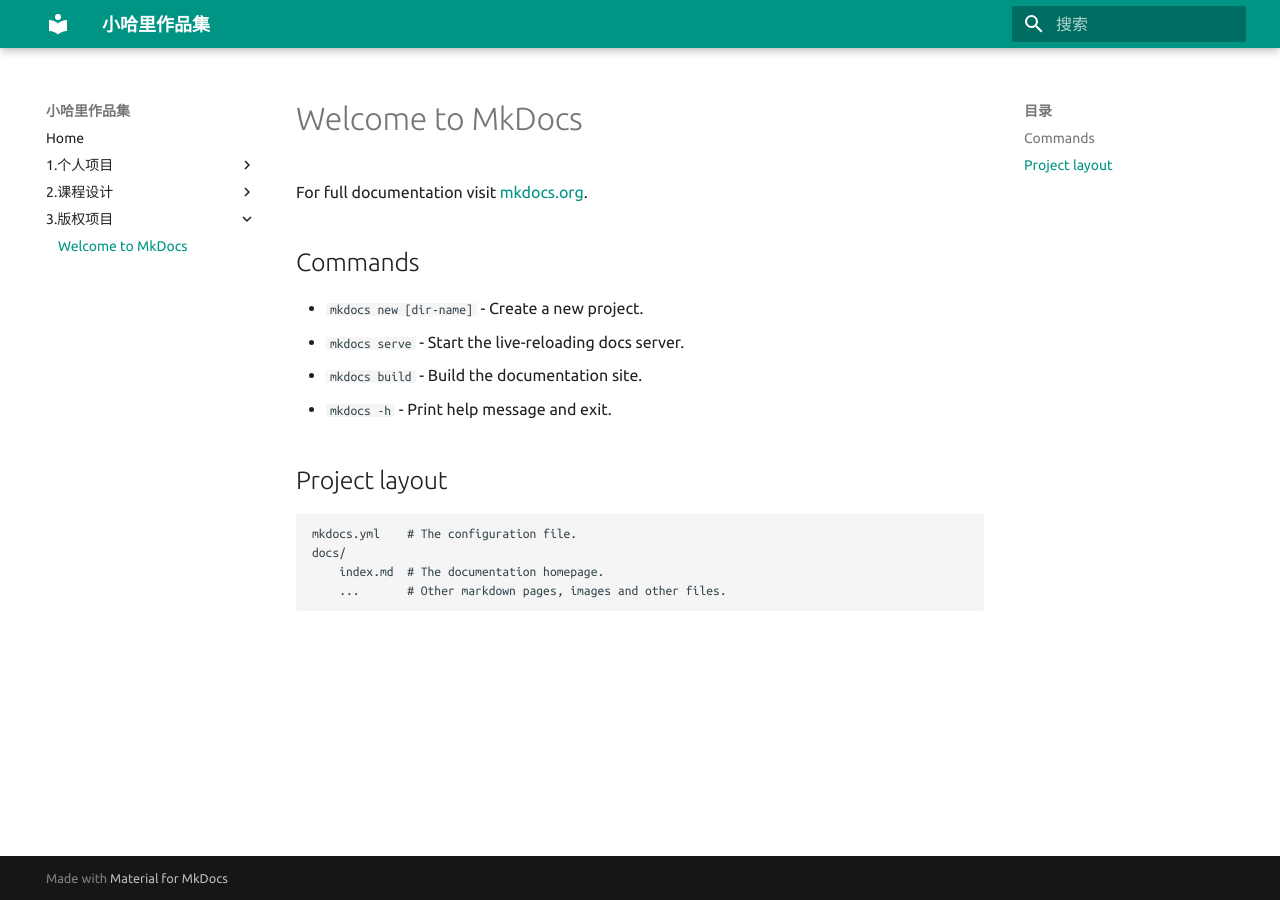
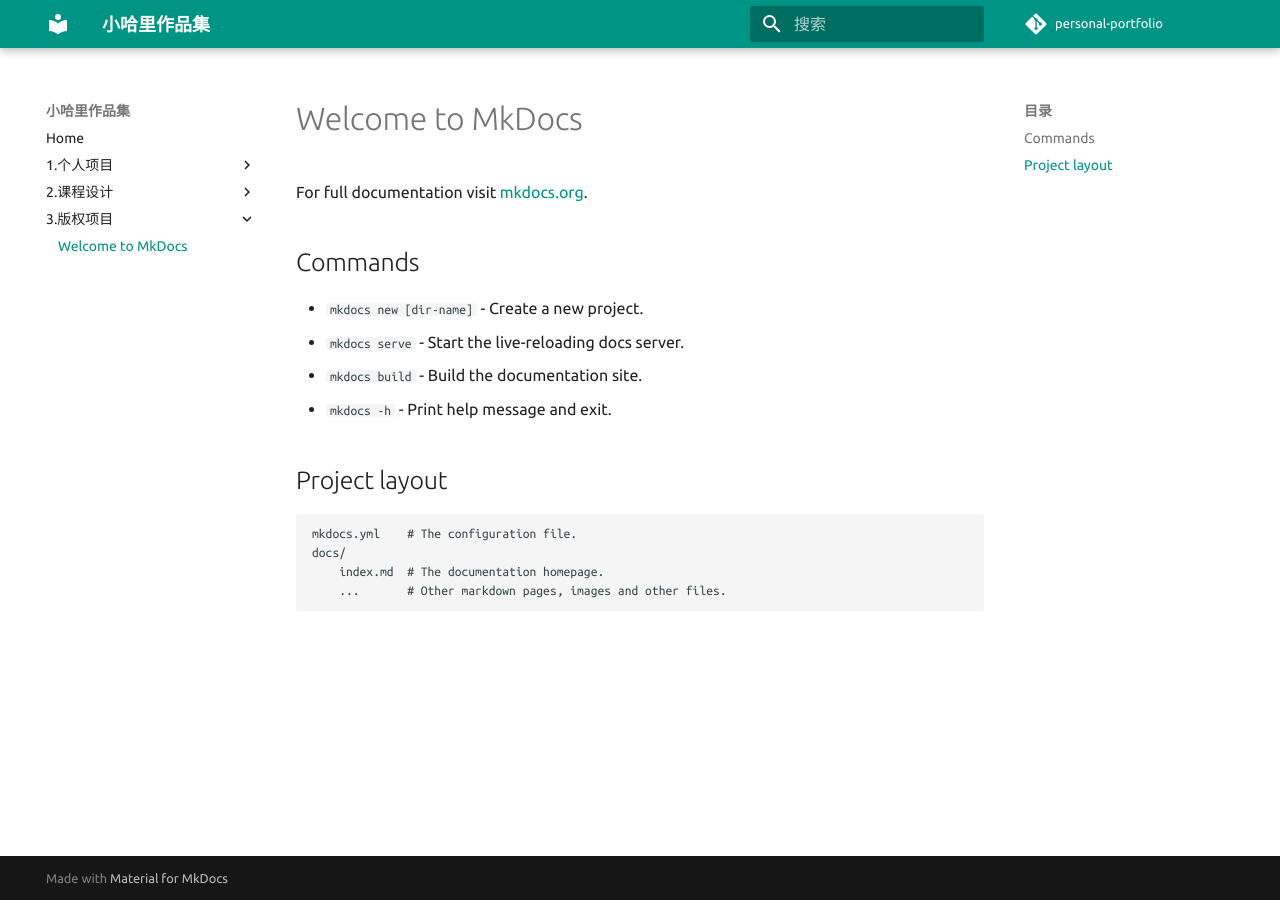
Before and after one commit to gwj1314/personal-portfolio, an MkDocs documentation site: the page built from docs/3.版权项目/index.md, in a window 1280 px wide. Built offline with MkDocs 1.6.1 and Material for MkDocs 9.7.7, drawn with Linux system fonts in a browser that asks for light colours; comment, search, counter and statistics services are not loaded.

Commit message:
Update mkdocs.yml

```diff
--- a/mkdocs.yml
+++ b/mkdocs.yml
@@ -1,4 +1,9 @@
 site_name: 小哈里作品集
+site_author: gwj12345
+site_url: https://gwj12345.github.io/personal-portfolio
+repo_name: 'personal-portfolio'
+repo_url: 'https://github.com/gwj12345/personal-portfolio'
+
 theme:
     name: material
     highlightjs: false
```
